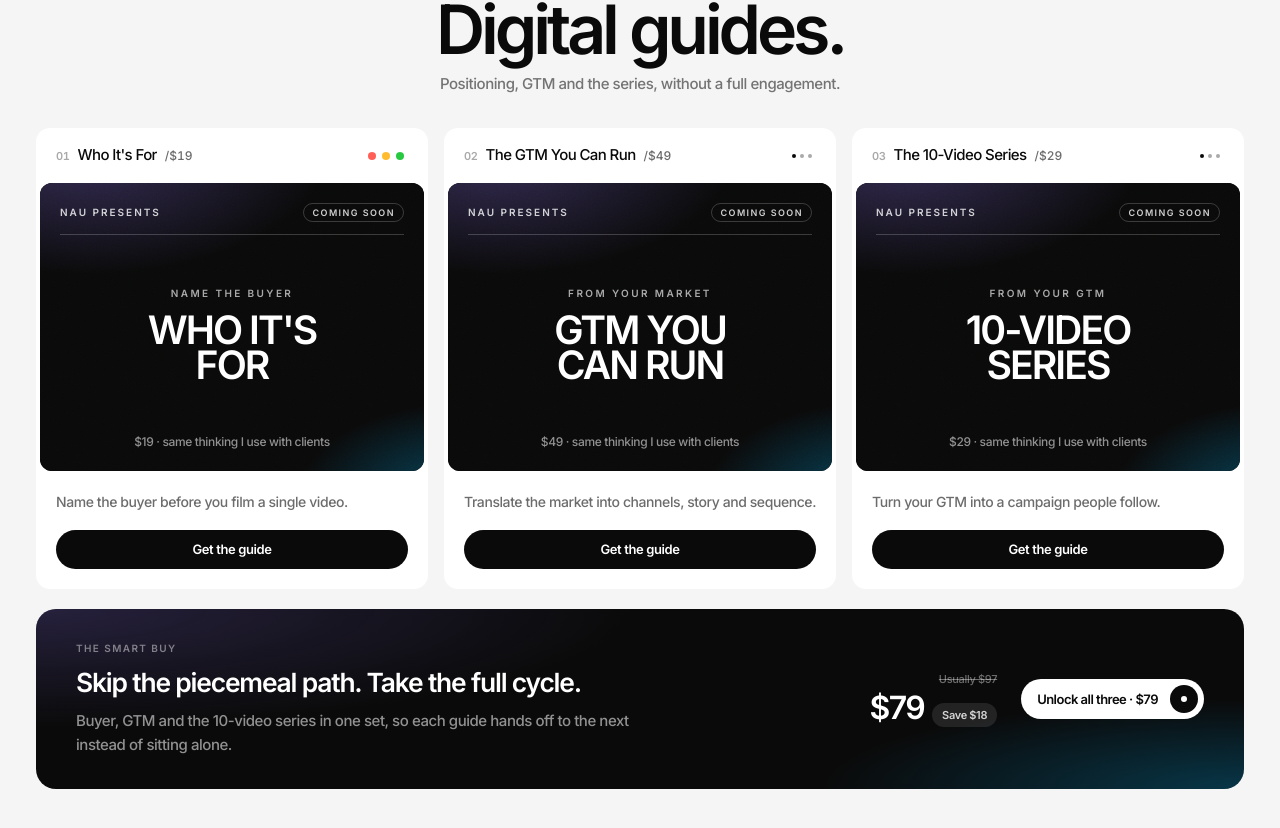
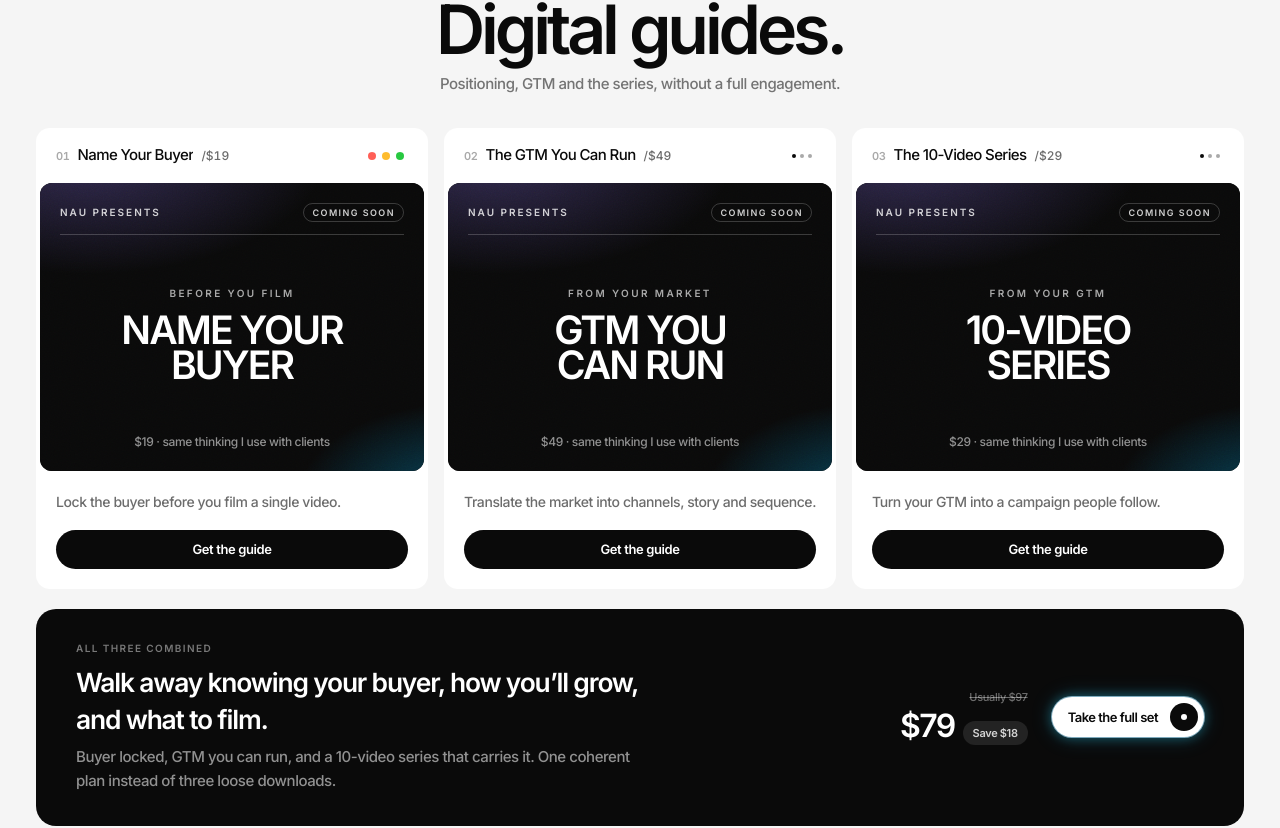
Before and after one commit to stephanie569/NAU-Web, a Next.js app: page / in a window 1280 px wide. Shown: the part 5182-6010 px from the top of the page. Built offline with nearby package versions, Linux system fonts and the light colour scheme; a web font is replaced by a local one.

Commit message:
NAU 12.7

```diff
--- a/src/components/PricingSection.tsx
+++ b/src/components/PricingSection.tsx
@@ -386,16 +386,6 @@ export function PricingSection({
             </div>
 
             <div className="relative mt-4 overflow-hidden rounded-[20px] bg-[#0a0a0a] px-6 py-7 md:mt-5 md:px-8 md:py-8 lg:px-10">
-              <div
-                aria-hidden
-                className="pointer-events-none absolute inset-0"
-                style={{
-                  background: `
-                    radial-gradient(90% 120% at 0% 0%, rgba(91, 75, 155, 0.35) 0%, transparent 55%),
-                    radial-gradient(70% 100% at 100% 100%, rgba(0, 168, 232, 0.28) 0%, transparent 50%)
-                  `,
-                }}
-              />
               <div className="relative flex flex-col gap-6 lg:flex-row lg:items-center lg:justify-between lg:gap-10">
                 <div className="min-w-0 max-w-[36rem]">
                   <p className="text-[10px] font-semibold uppercase tracking-[0.14em] text-white/45">
@@ -426,6 +416,7 @@ export function PricingSection({
                   <NauButton
                     href={storeSectionCopy.packageOfferHref}
                     variant="light"
+                    electric
                   >
                     {storeSectionCopy.packageOfferLabel}
                   </NauButton>
--- a/src/lib/sections.ts
+++ b/src/lib/sections.ts
@@ -376,11 +376,12 @@ export const storeSectionCopy = {
     "Stickers are free to friends, partners and brands building gear worth talking about.",
   cta: "Get the guide",
   packageCta: "Get the set",
-  packageOfferEyebrow: "The smart buy",
-  packageOfferHeadline: "Skip the piecemeal path. Take the full cycle.",
+  packageOfferEyebrow: "All three combined",
+  packageOfferHeadline:
+    "Walk away knowing your buyer, how you’ll grow, and what to film.",
   packageOfferBody:
-    "Buyer, GTM and the 10-video series in one set, so each guide hands off to the next instead of sitting alone.",
-  packageOfferLabel: "Unlock all three · $79",
+    "Buyer locked, GTM you can run, and a 10-video series that carries it. One coherent plan instead of three loose downloads.",
+  packageOfferLabel: "Take the full set",
   packageOfferNote: "Usually $97",
   packageOfferSave: "Save $18",
   packageOfferHref: "/products/full-guides-set",
@@ -513,17 +514,17 @@ export const storeSectionCopy = {
     },
     {
       id: "organic-marketing-ideas",
-      title: "Who It's For",
+      title: "Name Your Buyer",
       price: "$19",
       category: "Research & Positioning",
-      blurb: "Name the buyer before you film a single video.",
+      blurb: "Lock the buyer before you film a single video.",
       overview: {
         eyebrow: "Digital guide",
-        headline: "Get clear on who it’s for, before you film a single post.",
+        headline: "Get clear on who buys, before you film a single post.",
         lead:
           "A practical guide for product brands that need sharper positioning. Fill it in once and you’ll know who you serve, why you win, and how to say it without sounding like everyone else.",
         highlights: [
-          "Who it’s for and who it’s not, written in customer language",
+          "Who buys and who doesn’t, written in customer language",
           "Why you win against the real alternatives",
           "A positioning one-liner and messaging starters you can use immediately",
           "Tone notes so your content finally sounds like one brand",
@@ -539,12 +540,12 @@ export const storeSectionCopy = {
         preview: [
           {
             number: "01",
-            title: "Who it’s for",
+            title: "Who buys",
             note: "The buyer, written in their language, not yours.",
           },
           {
             number: "02",
-            title: "Who it’s not",
+            title: "Who doesn’t",
             note: "The polite no that keeps the work sharp.",
           },
           {
@@ -560,10 +561,10 @@ export const storeSectionCopy = {
         ],
       },
       poster: {
-        label: "Audience",
-        headline: "WHO IT'S",
-        subline: "FOR",
-        tagline: "Name the buyer",
+        label: "Buyer",
+        headline: "NAME YOUR",
+        subline: "BUYER",
+        tagline: "Before you film",
         image: "/images/guides/travel.jpg",
         industry: "Travel",
         gradientFrom: "#1c1810",
@@ -576,17 +577,18 @@ export const storeSectionCopy = {
       title: "The Full Set",
       price: "$79",
       category: "Package",
-      blurb: "All three guides. Usually $97.",
+      blurb: "Clear buyer, runnable GTM, series ready to shoot.",
       overview: {
         eyebrow: "Package",
-        headline: "Who it’s for, the GTM, and the series — together.",
+        headline:
+          "Walk away knowing your buyer, how you’ll grow, and what to film.",
         lead:
-          "The full cycle in three downloads: name the buyer, turn the market into a GTM you can run, then build the 10-video series that carries it. One set, one story, less than buying them apart.",
+          "With all three guides you leave with a named buyer, a GTM you can actually run, and a 10-video series that carries that story. Same framing I use with clients, packaged so the pieces hand off instead of sitting alone.",
         highlights: [
-          "Who It’s For — name the buyer before you film",
-          "The GTM You Can Run — channels, story and sequence",
-          "The 10-Video Series — turn that GTM into a campaign",
-          "Save $18 versus buying each guide on its own",
+          "A clear buyer and language before you film anything",
+          "A GTM with channels, story and sequence you can run",
+          "A 10-video series that carries that GTM as one campaign",
+          "The feeling of a finished plan, not three loose downloads",
         ],
         includes: [
           "All three digital guides",
@@ -594,12 +596,12 @@ export const storeSectionCopy = {
           "Instant download after checkout",
         ],
         bestFor:
-          "Founders and marketers who want the full cycle without booking a client engagement.",
+          "Founders and marketers who want the feeling of a finished plan: clear buyer, runnable GTM, and a series ready to shoot.",
         checkoutLabel: "Checkout · $79",
         preview: [
           {
             number: "01",
-            title: "Who It’s For",
+            title: "Name Your Buyer",
             note: "Lock the buyer and the language before anything else.",
           },
           {
```
